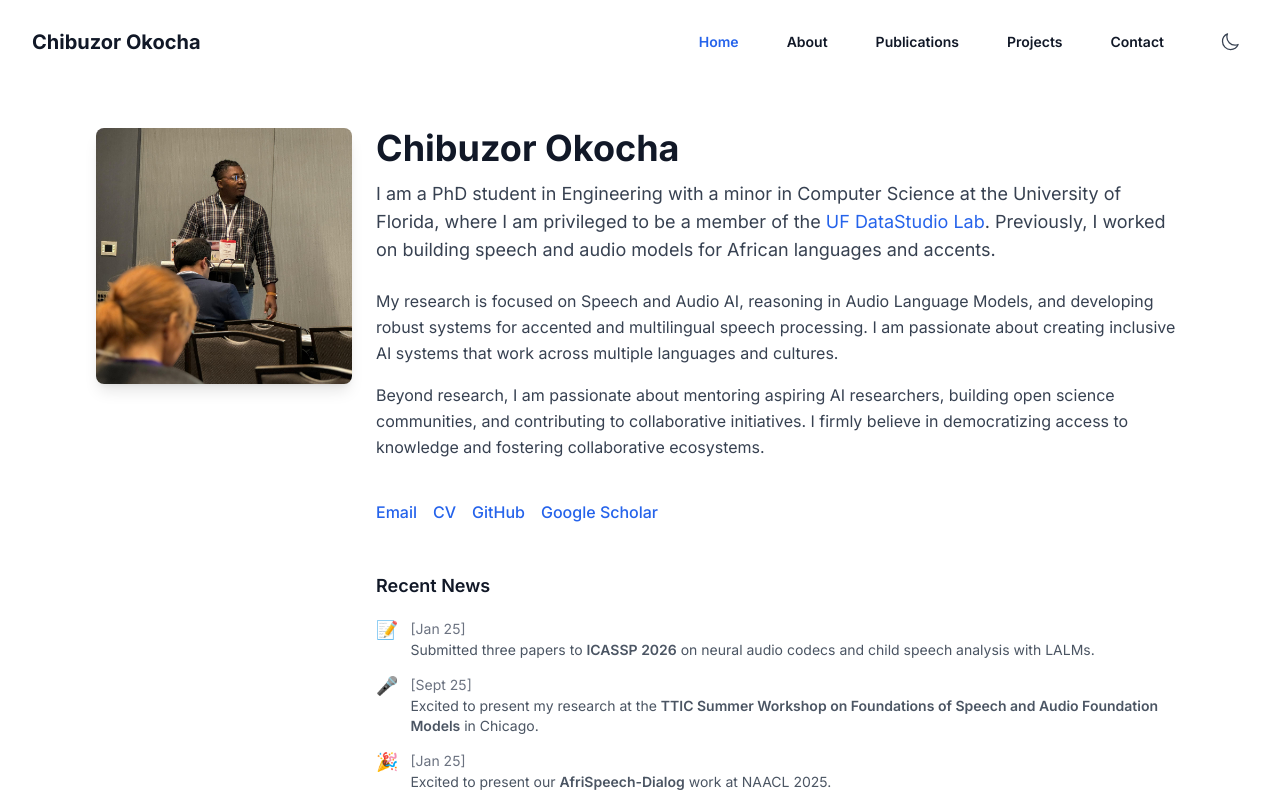
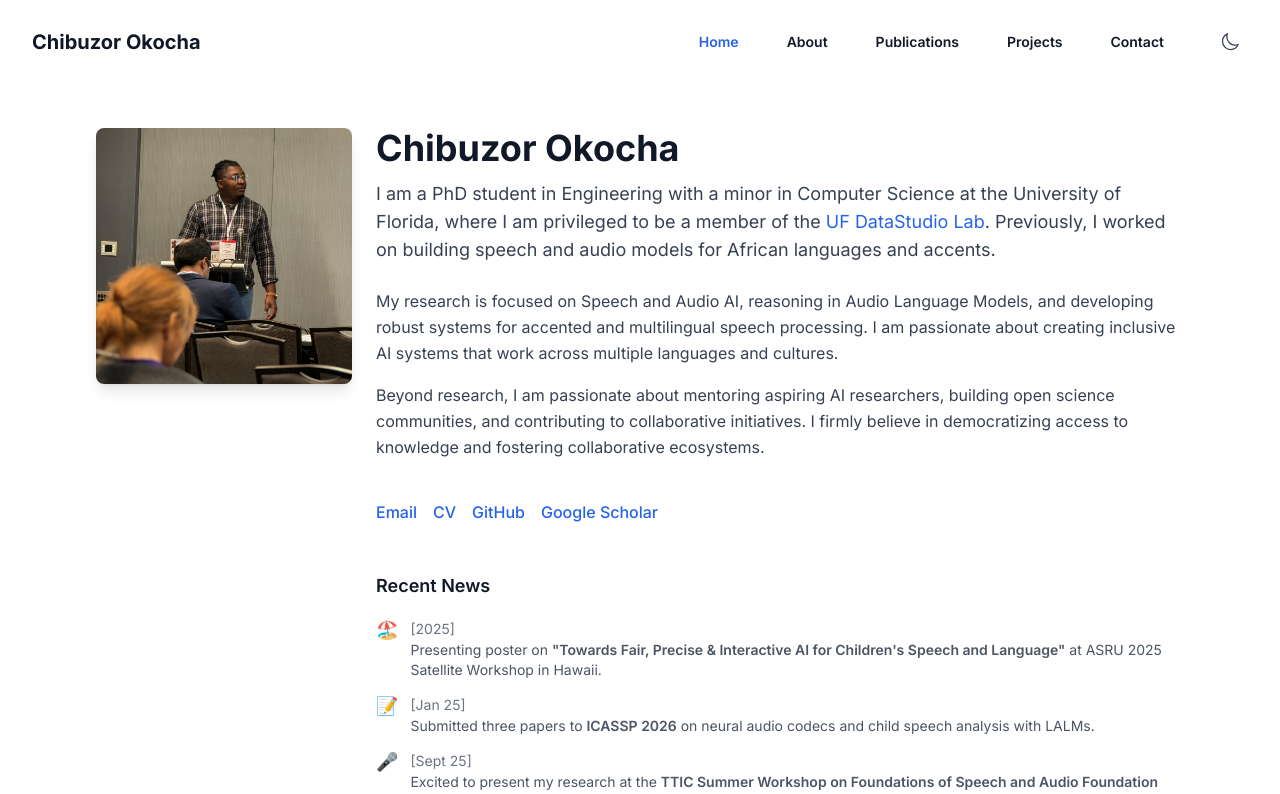
Before and after one commit to unruli/Portfolio-website, a Next.js app: page / in a window 1280 px wide. Shown: the top 794 px of the page. Built offline with nearby package versions, Linux system fonts and the light colour scheme.

Commit message:
Add back Recent News section

```diff
--- a/src/app/page.tsx
+++ b/src/app/page.tsx
@@ -140,6 +140,16 @@ export default function Home() {
                   Recent News
                 </h3>
                 <div className="space-y-3">
+                  <div className="flex items-start space-x-3">
+                    <span className="text-orange-500 text-lg">🏖️</span>
+                    <div>
+                      <span className="text-sm text-gray-500 dark:text-gray-400">[2025]</span>
+                      <p className="text-gray-600 dark:text-gray-300 text-sm">
+                        Presenting poster on <span className="font-semibold">"Towards Fair, Precise & Interactive AI for Children's Speech and Language"</span> at ASRU 2025 Satellite Workshop in Hawaii.
+                      </p>
+                    </div>
+                  </div>
+
                   <div className="flex items-start space-x-3">
                     <span className="text-red-500 text-lg">📝</span>
                     <div>
```
